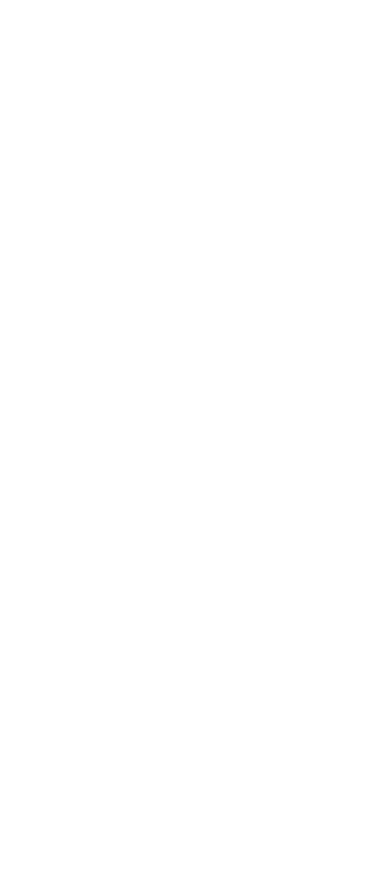
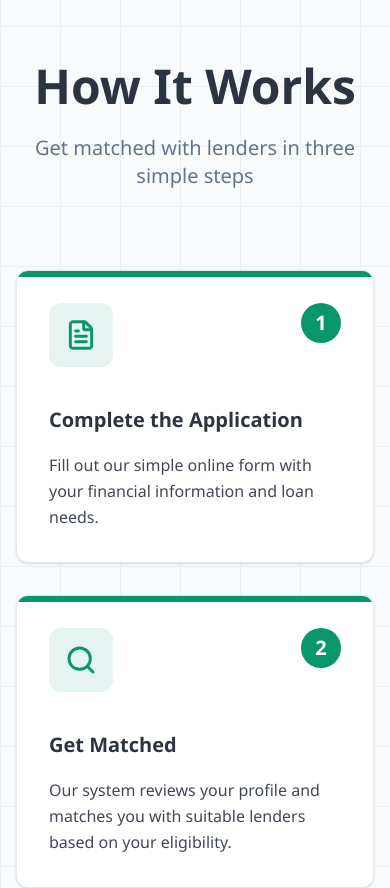
Before and after one commit to ajmal1722/business-blum, a Next.js app: page / in a window 390 px wide. Shown: the part 1240-2128 px from the top of the page. Before the commit the page ends 1206 px from the top, so only its background shows below. Built offline with nearby package versions, Linux system fonts and the light colour scheme.

Commit message:
feat: Responsive HowItWorks section added

```diff
--- a/app/page.tsx
+++ b/app/page.tsx
@@ -1,7 +1,11 @@
 import Hero from "@/components/Homepage/Hero";
+import HowItWorks from "@/components/Homepage/HowItWorks";
 
 export default function Home() {
   return (
-    <Hero />
+    <>
+      <Hero />
+      <HowItWorks />
+    </>
   );
 }
--- /dev/null
+++ b/components/Homepage/HowItWorks.tsx
@@ -0,0 +1,151 @@
+import Container from "@/components/Ui/Container";
+import {
+    FileText,
+    Search,
+    CircleCheckBig,
+} from "lucide-react";
+
+const steps = [
+    {
+        id: "1",
+        title: "Complete the Application",
+        description:
+            "Fill out our simple online form with your financial information and loan needs.",
+        icon: FileText,
+    },
+    {
+        id: "2",
+        title: "Get Matched",
+        description:
+            "Our system reviews your profile and matches you with suitable lenders based on your eligibility.",
+        icon: Search,
+    },
+    {
+        id: "3",
+        title: "Choose Your Best Option",
+        description:
+            "Review loan offers from matched lenders and proceed with your preferred option.",
+        icon: CircleCheckBig,
+    },
+];
+
+const HowItWorks = () => {
+    return (
+        <section className="relative overflow-hidden bg-surface py-24">
+            {/* Grid Background */}
+            <div
+                className="
+          absolute inset-0
+          bg-[linear-gradient(to_right,var(--color-border)_1px,transparent_1px),linear-gradient(to_bottom,var(--color-border)_1px,transparent_1px)]
+          bg-size-[60px_60px] opacity-50
+        "
+            />
+
+            <Container className="relative z-10">
+                {/* Heading */}
+                <div className="mx-auto max-w-3xl text-center">
+                    <h2 className="text-secondary text-5xl font-extrabold md:text-6xl">
+                        How It Works
+                    </h2>
+
+                    <p className="text-muted mt-6 text-xl md:text-2xl">
+                        Get matched with lenders in three simple steps
+                    </p>
+                </div>
+
+                {/* Cards */}
+                <div className="relative mt-20 grid gap-8 lg:grid-cols-3">
+                    {steps.map((step, index) => (
+                        <div
+                            key={step.id}
+                            className="relative"
+                        >
+                            {/* Connector Line */}
+                            {index !== steps.length - 1 && (
+                                <div
+                                    className="
+                                        bg-success/30
+                                        absolute top-1/2 left-full
+                                        hidden h-1 w-8 -translate-y-1/2 lg:block
+                                    "
+                                />
+                            )}
+
+                            <StepCard
+                                id={step.id}
+                                title={step.title}
+                                description={step.description}
+                                icon={step.icon}
+                            />
+                        </div>
+                    ))}
+                </div>
+            </Container>
+        </section>
+    );
+};
+
+export default HowItWorks;
+
+interface StepCardProps {
+    id: string;
+    title: string;
+    description: string;
+    icon: React.ElementType;
+}
+
+const StepCard = ({
+    id,
+    title,
+    description,
+    icon: Icon,
+}: StepCardProps) => {
+    return (
+        <article
+            className="
+                relative overflow-hidden rounded-md border border-border
+                bg-background p-8 shadow-sm
+                transition-all duration-300 hover:-translate-y-1
+            "
+        >
+            {/* Top Accent Border */}
+            <div className="bg-success absolute inset-x-0 top-0 h-1.5" />
+
+            {/* Step Number */}
+            <div
+                className="
+                    bg-success text-background absolute top-8 right-8
+                    flex h-10 w-10 items-center justify-center
+                    rounded-full text-xl font-bold
+                "
+            >
+                {id}
+            </div>
+
+            {/* Icon */}
+            <div
+                className="
+                    bg-success/10 text-success mb-10
+                    flex w-fit p-4 items-center justify-center
+                    rounded-md
+                "
+            >
+                <Icon
+                    className="h-8 w-8"
+                    strokeWidth={2.2}
+                />
+            </div>
+
+            {/* Content */}
+            <div className="space-y-5">
+                <h3 className="text-secondary text-xl font-bold leading-tight">
+                    {title}
+                </h3>
+
+                <p className="text-foreground text-base leading-relaxed">
+                    {description}
+                </p>
+            </div>
+        </article>
+    );
+};
```
